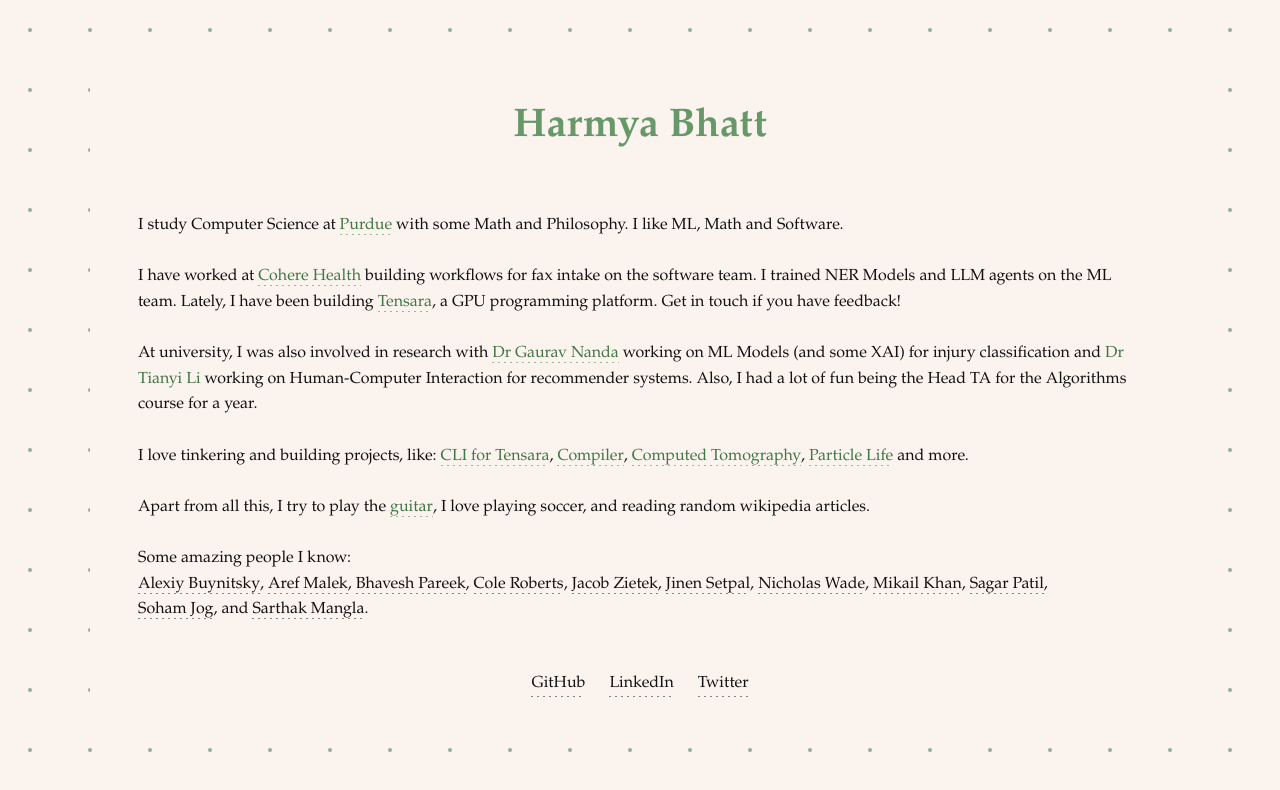
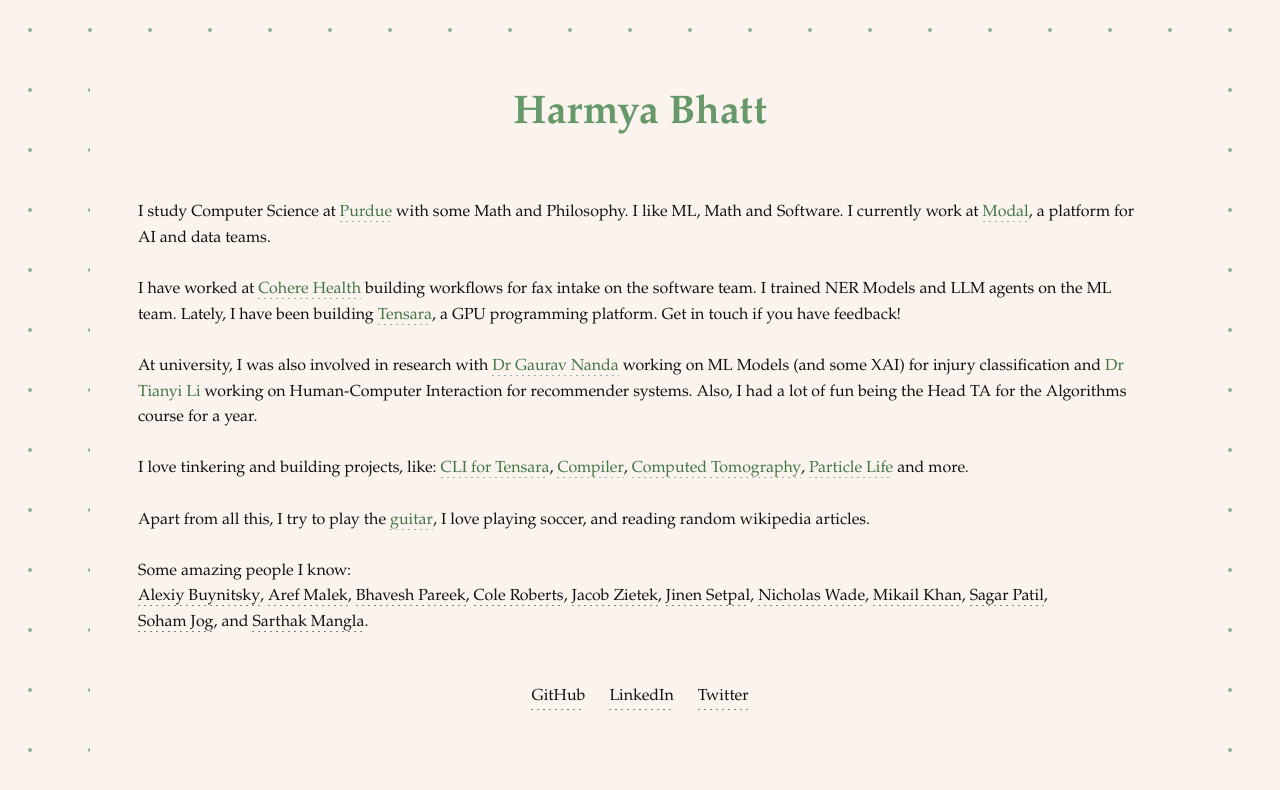
Before and after one commit to harmya/harmya.github.io, a SvelteKit app: page / in a window 1280 px wide. Shown: the top 790 px of the page. Built offline with nearby package versions, Linux system fonts and the light colour scheme; a web font is replaced by a local one.

Commit message:
Update +page.svelte

```diff
--- a/src/routes/+page.svelte
+++ b/src/routes/+page.svelte
@@ -160,7 +160,8 @@
         <div class="about">
           <p>
             I study Computer Science at <a href="https://www.cs.purdue.edu/" target="_blank" rel="noopener noreferrer">Purdue</a>
-            with some Math and Philosophy. I like ML, Math and Software.
+            with some Math and Philosophy. I like ML, Math and Software. I currently work at
+            <a href="https://www.modal.com/" target="_blank" rel="noopener noreferrer">Modal</a>, a platform for AI and data teams.
           </p>
           <br>
 
```
